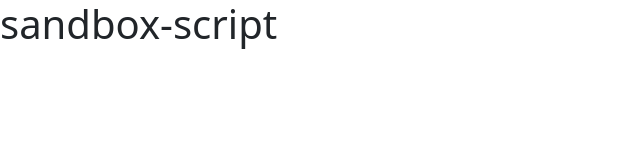
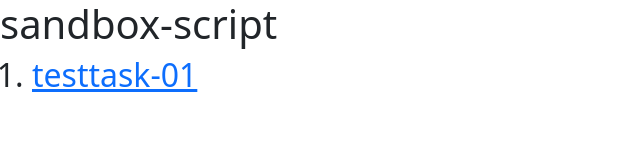
Before and after one commit to Aquapunktura/sandbox-script, a website built with Vite: page docs/index.html in a window 1280 px wide. Shown: the whole page, without its empty margins (0-640 px from the left). Built offline with nearby package versions, Linux system fonts and the light colour scheme.

Commit message:
add task 01 link

```diff
--- a/docs/index.html
+++ b/docs/index.html
@@ -10,6 +10,13 @@
   </head>
   <body>
     <div id="app" class="h1">sandbox-script</div>
+    <div class="h2">
+      <ol>
+        <li>
+          <a target="_blank" href="https://github.com/Aquapunktura/script-testtask-01">testtask-01</a>
+        </li>
+      </ol>
+    </div>
 
     </body>
 </html>
```
Also changed, not shown: index.html (+7 -0 lines).
